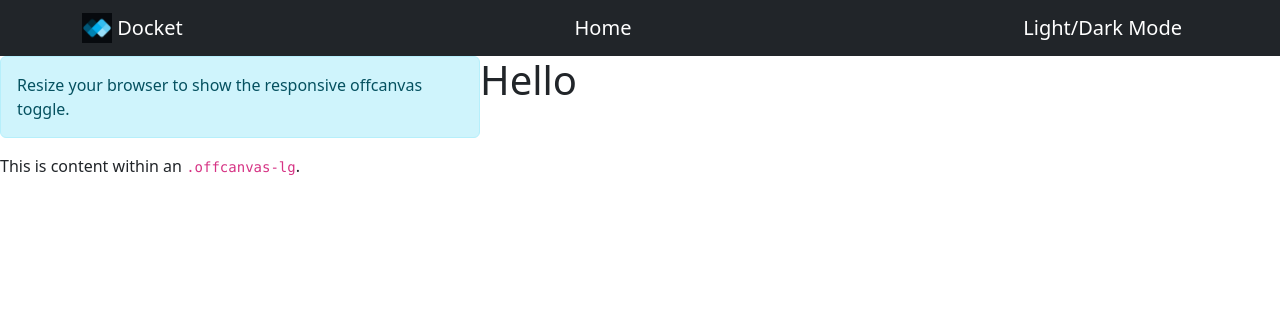
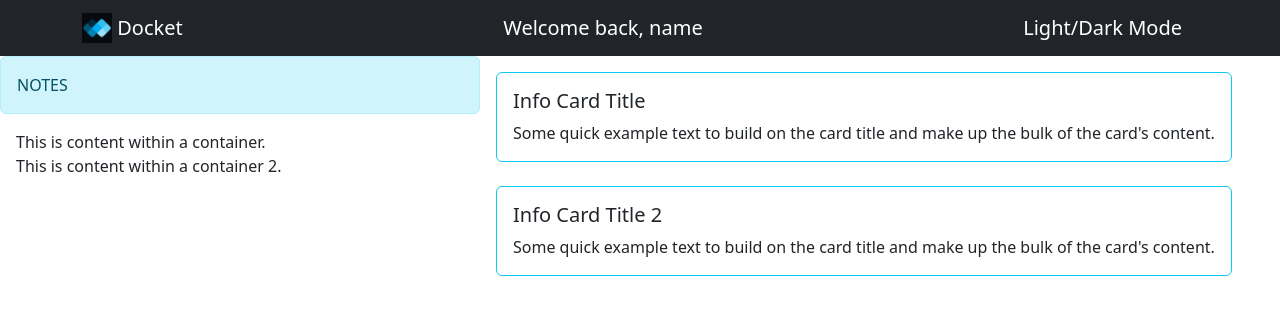
Before and after one commit to bouzianeseffah/front-end-project, a React (Create React App) app in the folder todo-list-project/: page / in a window 1280 px wide. Shown: the top 314 px of the page. Built offline with nearby package versions, Linux system fonts and the light colour scheme.

Commit message:
Added more styling to cards and sidebar

```diff
--- a/todo-list-project/public/index.css
+++ b/todo-list-project/public/index.css
@@ -1,5 +1,45 @@
 
-/* Body */
+/* General */
+hr {
+ height: 1rem;
+  width: 100vw;
+}
+
+
+/* Sidebar */
 .content-container {
  display: flex;
 }
+
+.sidebar button {
+ margin: 1rem 0 1rem 1rem;
+ color: black;
+ background-color: transparent;
+ border: 1px solid rgb(13,202,240);
+ font-weight: bolder;
+}
+
+.d-none {
+ width: 30rem;
+}
+
+.offcanvas-header {
+ border-bottom: 1px solid rgb(13, 202, 240);
+}
+
+.offcanvas-title {
+ margin-left: 1rem;
+}
+
+.offcanvas-body {
+ margin: 0 1rem;
+}
+
+/* Lists */
+.lists-container {
+ padding: 1rem;
+}
+
+.list-card {
+ max-width: 100%;
+}
--- a/todo-list-project/src/components/Lists.js
+++ b/todo-list-project/src/components/Lists.js
@@ -1,9 +1,30 @@
 import React from "react";
+import Card from 'react-bootstrap/Card';
+
 
 export default function Lists() {
  return (
-  <div>
-   <h1>Hello</h1>
+  <div className="lists-container">
+   <Card border="info" className="list-card">
+     {/* <Card.Header>Header</Card.Header> */}
+     <Card.Body >
+       <Card.Title>Info Card Title</Card.Title>
+       <Card.Text>
+         Some quick example text to build on the card title and make up the
+         bulk of the card's content.
+       </Card.Text>
+     </Card.Body>
+   </Card>
+   <br />
+   <Card border="info" className="list-card">
+     <Card.Body >
+       <Card.Title>Info Card Title 2</Card.Title>
+       <Card.Text>
+         Some quick example text to build on the card title and make up the
+         bulk of the card's content.
+       </Card.Text>
+     </Card.Body>
+   </Card>
   </div>
  )
 }
--- a/todo-list-project/src/components/Navbar.js
+++ b/todo-list-project/src/components/Navbar.js
@@ -18,8 +18,8 @@ function Nav() {
             />{' '}
             Docket
           </Navbar.Brand>
-          <Navbar.Brand href="#home">
-            Home
+          <Navbar.Brand >
+            Welcome back, name
           </Navbar.Brand>
           <Navbar.Brand href="#home">
             Light/Dark Mode
--- a/todo-list-project/src/components/Sidebar.js
+++ b/todo-list-project/src/components/Sidebar.js
@@ -2,6 +2,9 @@ import React, { useState } from 'react';
 import Alert from 'react-bootstrap/Alert';
 import Button from 'react-bootstrap/Button';
 import Offcanvas from 'react-bootstrap/Offcanvas';
+
+// image
+import ArrowRight from '../images/arrow-right.svg'
 
 function Sidebar() {
   const [show, setShow] = useState(false);
@@ -11,25 +14,26 @@ function Sidebar() {
 
   return (
     <div className='sidebar'>
-      <Button variant="primary" className="d-lg-none" onClick={handleShow}>
-        Launch
+      <Button className="d-lg-none sidebar-popout-button" onClick={handleShow}>
+        <img src={ArrowRight} width='20rem' height='20rem' />
       </Button>
 
-      <Alert variant="info" className="d-none d-lg-block"
-       style={{
-        width: '30rem'
-       }}
-      >
-        Resize your browser to show the responsive offcanvas toggle.
+      <Alert variant="info" className="d-none d-lg-block">
+        NOTES
       </Alert>
 
       <Offcanvas show={show} onHide={handleClose} responsive="lg">
         <Offcanvas.Header closeButton>
-          <Offcanvas.Title>Responsive offcanvas</Offcanvas.Title>
+          <Offcanvas.Title>Notes</Offcanvas.Title>
         </Offcanvas.Header>
         <Offcanvas.Body>
           <p className="mb-0">
-            This is content within an <code>.offcanvas-lg</code>.
+            This is content within a container.
+          </p>
+        </Offcanvas.Body>
+        <Offcanvas.Body>
+          <p className="mb-0">
+            This is content within a container 2.
           </p>
         </Offcanvas.Body>
       </Offcanvas>
```
Also changed, not shown: todo-list-project/src/images/arrow-right.svg (added).
